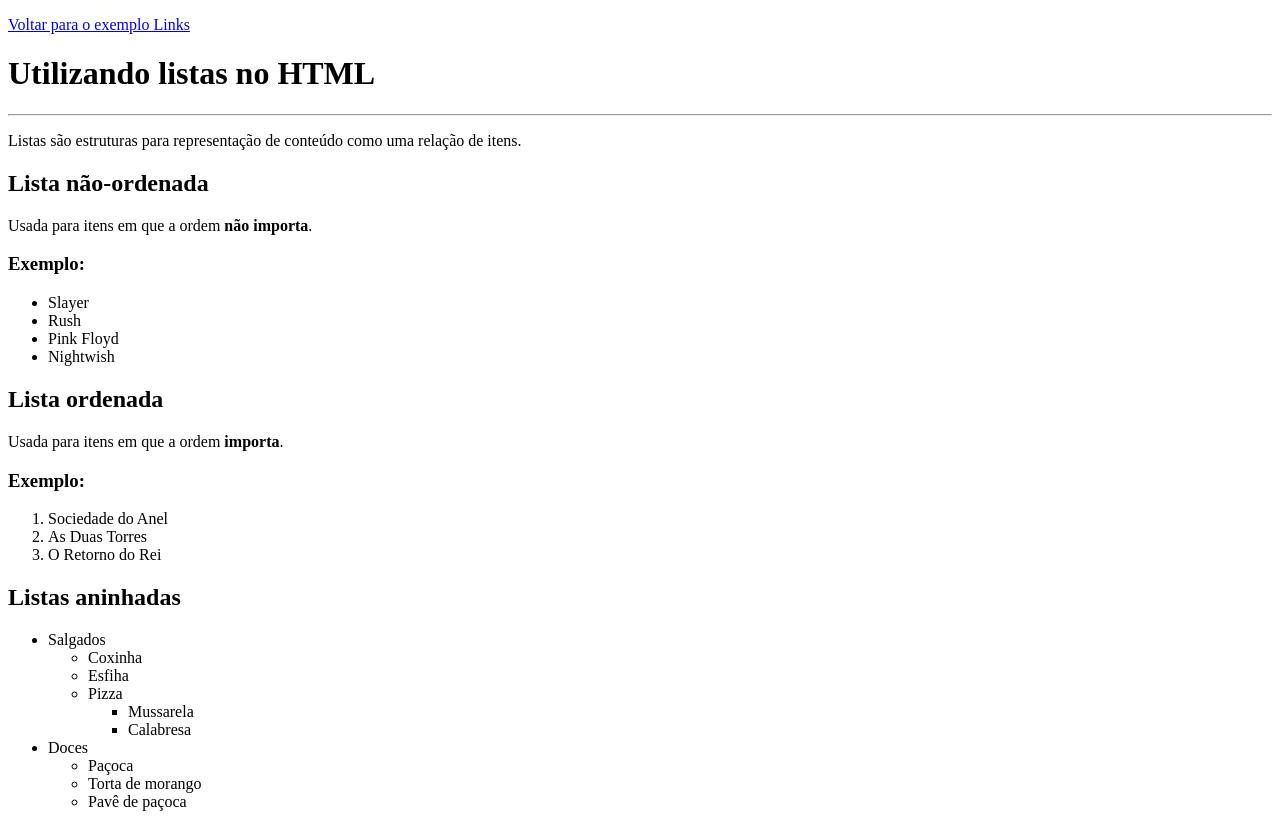
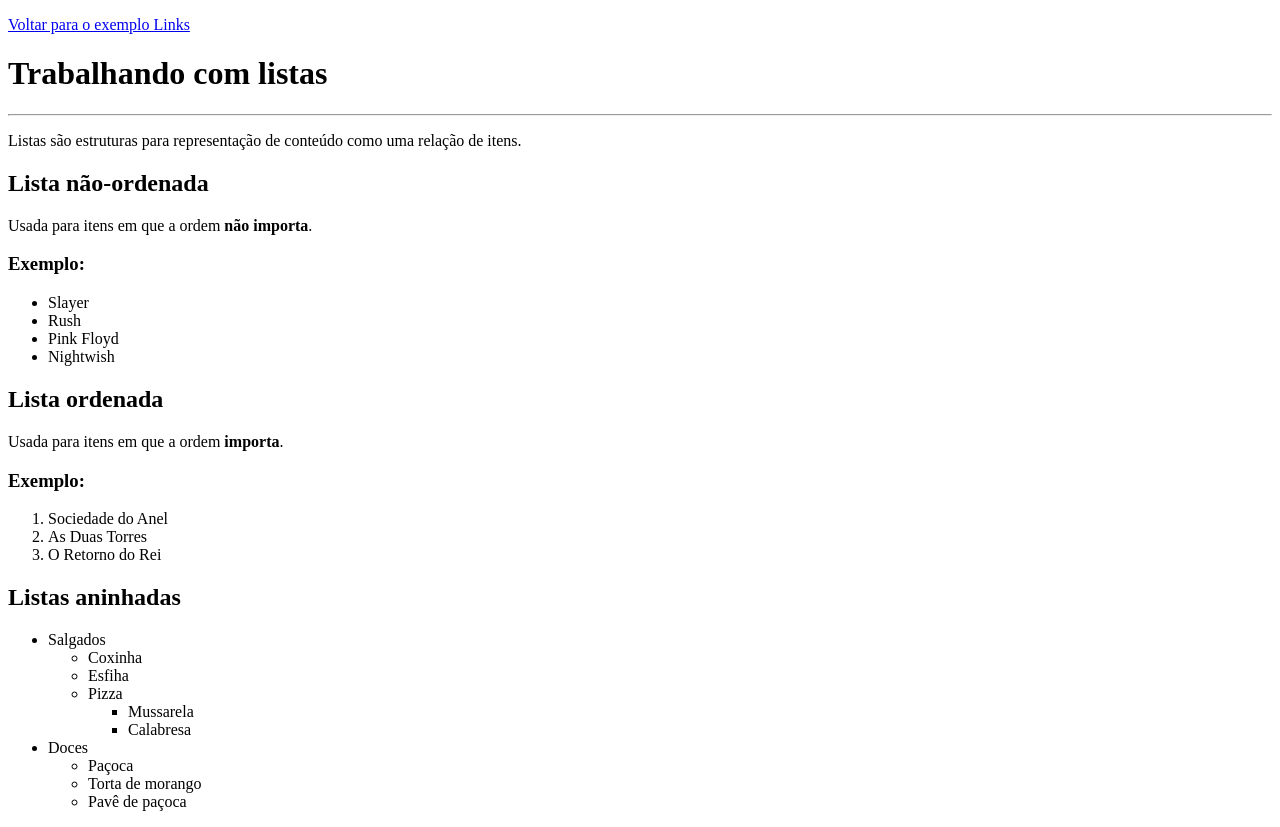
Before and after one commit to mourjulia/aulas-front, a plain HTML site: page listas.html in a window 1280 px wide. Drawn offline with Linux system fonts and the light colour scheme.

Commit message:
Revert "Altera o texto do h1"
This reverts commit f639b799b74409ec8f90bd27729d27139e94e39c.

```diff
--- a/listas.html
+++ b/listas.html
@@ -9,7 +9,7 @@
 
 <body>
     <p> <a href="links.html">Voltar para o exemplo Links</a> </p>
-    <h1>Utilizando listas no HTML</h1>
+    <h1>Trabalhando com listas</h1>
     <hr>
     <p>Listas são estruturas para representação de
         conteúdo como uma relação de itens. </p>
```
